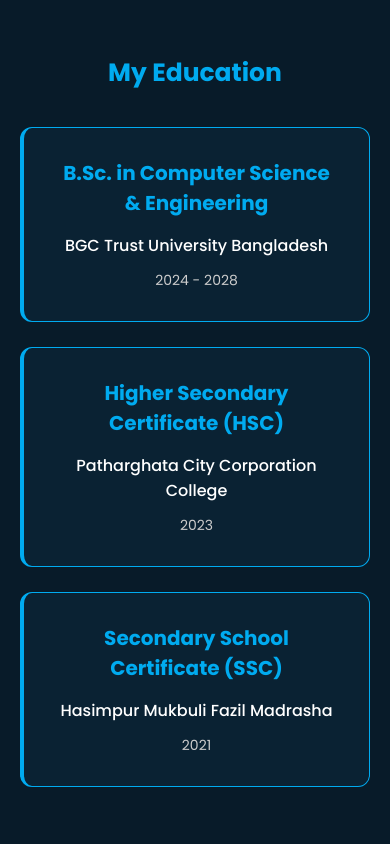
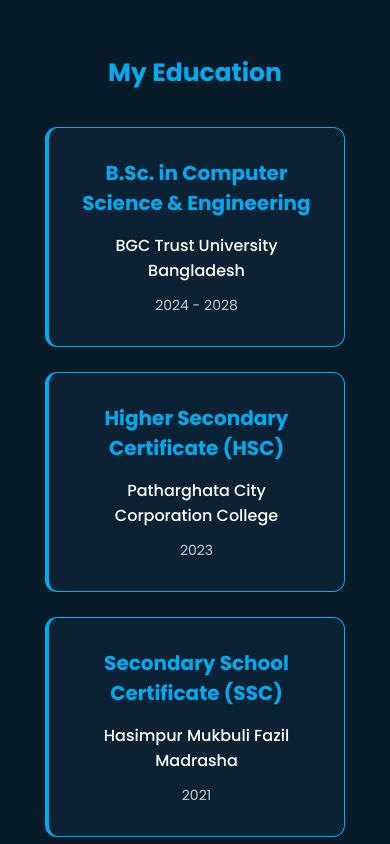
Before and after one commit to md-siham123/portfolio, a plain HTML site: page index.html in a window 390 px wide. Shown: the part 2780-3624 px from the top of the page. Drawn offline with Linux system fonts and the light colour scheme.

Commit message:
Update portfolio

```diff
--- a/style/style.css
+++ b/style/style.css
@@ -227,9 +227,9 @@ header {
 }
 
 .education-container {
-    display: flex;
+    display: grid;
+    grid-template-columns: repeat(auto-fit, minmax(250px, 300px));
     justify-content: center;
-    flex-wrap: wrap;
     gap: 25px;
 }
 
@@ -237,7 +237,7 @@ header {
     background: #0a2233;
     padding: 30px;
     border-radius: 12px;
-    width: 300px;
+    width: 100%;
     border: 1px solid #00abf0;
     border-left: 4px solid #00abf0;
     transition: 0.3s;
@@ -266,6 +266,8 @@ header {
     font-size: 14px;
     margin-top: 10px;
 }
+
+
 
 
 /* Contact Section */
@@ -380,10 +382,8 @@ footer {
         max-width: 350px;
     }
 
-    .education-container {
-        flex-direction: column;
-        align-items: center;
-    }
+
+
 
     .education-box {
         width: 100%;
```
